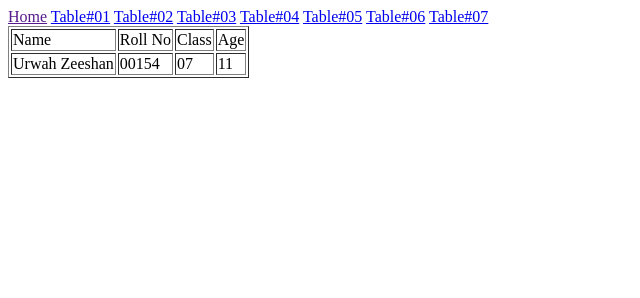
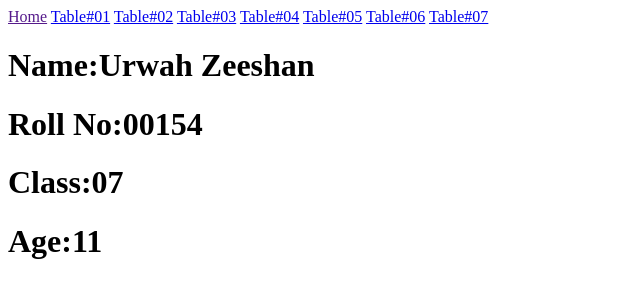
Before and after one commit to zeeshan2468/Assigment-07, a plain HTML site: page index.html in a window 1280 px wide. Shown: the whole page, without its empty margins (0-640 px from the left). Drawn offline with Linux system fonts and the light colour scheme.

Commit message:
Update index.html

```diff
--- a/index.html
+++ b/index.html
@@ -14,19 +14,9 @@
     <a href="pages/Table5.html">Table#05</a>
     <a href="pages/Table6.html">Table#06</a>
     <a href="pages/Table7.html">Table#07</a>
-    <table border="1">
-        <tr>
-            <td>Name</td>
-            <td>Roll No</td>
-            <td>Class</td>
-            <td>Age</td>
-        </tr>
-        <tr>
-            <td>Urwah Zeeshan</td>
-            <td>00154</td>
-            <td>07</td>
-            <td>11</td>
-        </tr>
-    </table>
+    <h1>Name:Urwah Zeeshan</h1>
+    <h1>Roll No:00154</h1>
+    <h1>Class:07</h1>
+    <h1>Age:11</h1>
 </body>
 </html>
```
